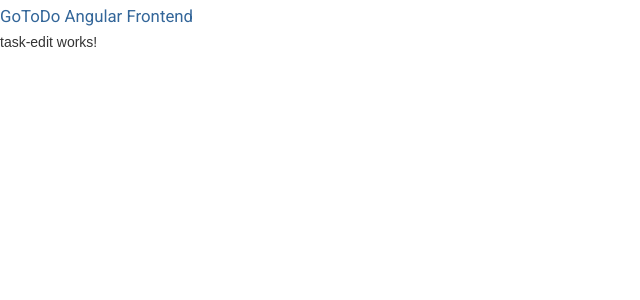
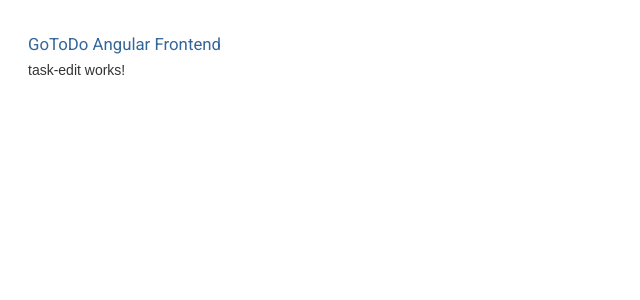
Before and after one commit to GryPr/GoToDo-Angular-Frontend, an Angular app: page /task-edit in a window 1280 px wide. Shown: the top 300 px of the page, without its empty margins (0-640 px from the left). Built offline with nearby package versions, Linux system fonts and the light colour scheme.

Commit message:
Add margins

```diff
--- a/src/styles.css
+++ b/src/styles.css
@@ -21,4 +21,4 @@
     font-family: Arial, Helvetica, sans-serif;
   }
 html, body { height: 100%; }
-body { margin: 0; font-family: Roboto, "Helvetica Neue", sans-serif; }
+body { margin: 0.5; font-family: Roboto, "Helvetica Neue", sans-serif; }
```
